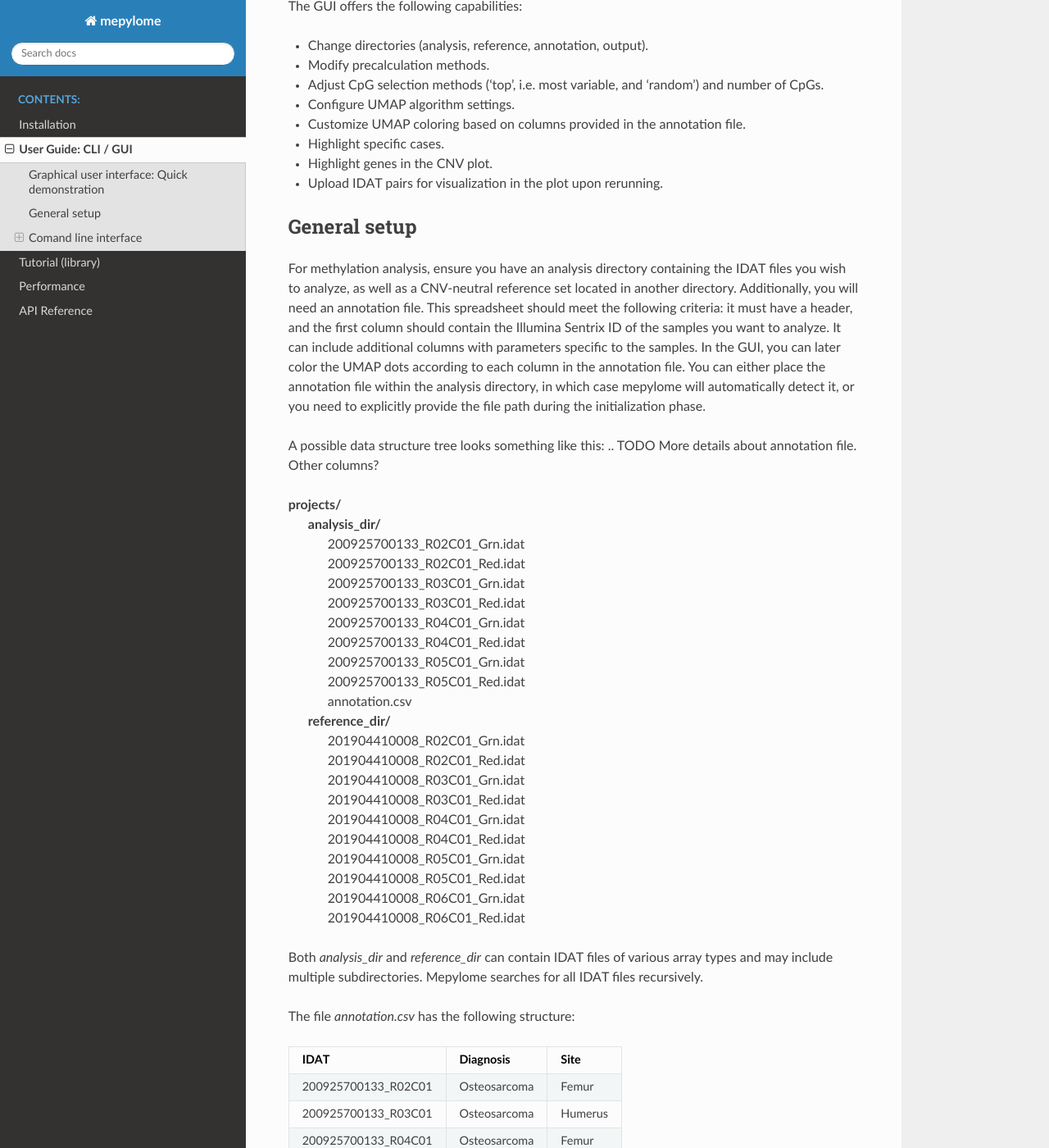
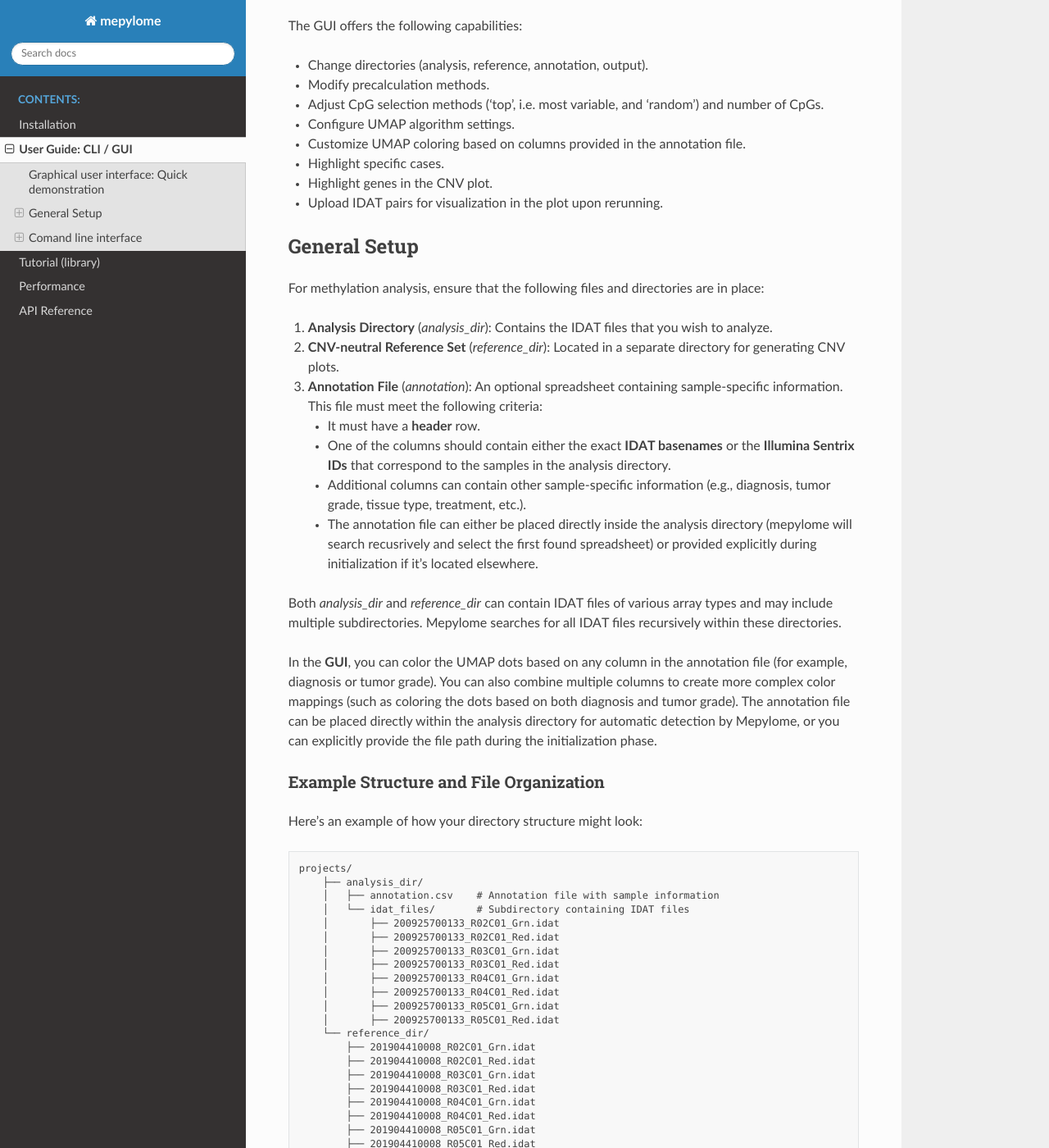
Before and after one commit to brj0/mepylome, a Sphinx documentation site: the page built from docs/gui_cli.rst, in a window 1280 px wide and 1400 px high, scrolled down 1509 px. Shown: the whole window at 82% size. Built offline with Sphinx 7.4.7 and the Read the Docs theme 3.1.0, drawn with Linux system fonts in a browser that asks for light colours; some of the changed text lies outside the part shown.

Commit message:
Improved doc and cli

```diff
--- a/docs/gui_cli.rst
+++ b/docs/gui_cli.rst
@@ -44,51 +44,76 @@ The GUI offers the following capabilities:
 
 .. _general_setup:
 
-General setup
+General Setup
 -------------
 
-For methylation analysis, ensure you have an analysis directory containing the
-IDAT files you wish to analyze, as well as a CNV-neutral reference set located
-in another directory. Additionally, you will need an annotation file. This
-spreadsheet should meet the following criteria: it must have a header, and the
-first column should contain the Illumina Sentrix ID of the samples you want to
-analyze. It can include additional columns with parameters specific to the
-samples. In the GUI, you can later color the UMAP dots according to each
-column in the annotation file. You can either place the annotation file within
-the analysis directory, in which case mepylome will automatically detect it, or
-you need to explicitly provide the file path during the initialization phase.
+For methylation analysis, ensure that the following files and directories are in place:
 
-A possible data structure tree looks something like this:
-.. TODO More details about annotation file. Other columns?
+1. **Analysis Directory** (`analysis_dir`): Contains the IDAT files that you
+   wish to analyze.
 
-| **projects/**
-|   **analysis_dir/**
-|     200925700133_R02C01_Grn.idat
-|     200925700133_R02C01_Red.idat
-|     200925700133_R03C01_Grn.idat
-|     200925700133_R03C01_Red.idat
-|     200925700133_R04C01_Grn.idat
-|     200925700133_R04C01_Red.idat
-|     200925700133_R05C01_Grn.idat
-|     200925700133_R05C01_Red.idat
-|     annotation.csv
-|   **reference_dir/**
-|     201904410008_R02C01_Grn.idat
-|     201904410008_R02C01_Red.idat
-|     201904410008_R03C01_Grn.idat
-|     201904410008_R03C01_Red.idat
-|     201904410008_R04C01_Grn.idat
-|     201904410008_R04C01_Red.idat
-|     201904410008_R05C01_Grn.idat
-|     201904410008_R05C01_Red.idat
-|     201904410008_R06C01_Grn.idat
-|     201904410008_R06C01_Red.idat
+2. **CNV-neutral Reference Set** (`reference_dir`): Located in a separate
+   directory for generating CNV plots.
+
+3. **Annotation File** (`annotation`): An optional spreadsheet containing
+   sample-specific information. This file must meet the following
+   criteria:
+
+   - It must have a **header** row.
+   - One of the columns should contain either the exact **IDAT basenames** or
+     the **Illumina Sentrix IDs** that correspond to the samples in the
+     analysis directory.
+   - Additional columns can contain other sample-specific information (e.g.,
+     diagnosis, tumor grade, tissue type, treatment, etc.).
+   - The annotation file can either be placed directly inside the analysis
+     directory (mepylome will search recusrively and select the first found
+     spreadsheet) or provided explicitly during initialization if it’s located
+     elsewhere.
 
 Both `analysis_dir` and `reference_dir` can contain IDAT files of various array
-types and may include multiple subdirectories. Mepylome searches for all IDAT
-files recursively.
+types and may include multiple subdirectories. Mepylome searches for all
+IDAT files recursively within these directories.
 
-The file `annotation.csv` has the following structure:
+In the **GUI**, you can color the UMAP dots based on any column in the annotation
+file (for example, diagnosis or tumor grade). You can also combine multiple
+columns to create more complex color mappings (such as coloring the dots based
+on both diagnosis and tumor grade). The annotation file can be placed directly
+within the analysis directory for automatic detection by Mepylome, or you can
+explicitly provide the file path during the initialization phase.
+
+
+Example Structure and File Organization
+~~~~~~~~~~~~~~~~~~~~~~~~~~~~~~~~~~~~~~~
+
+Here’s an example of how your directory structure might look:
+
+.. code-block::
+
+    projects/
+        ├── analysis_dir/
+        │   ├── annotation.csv    # Annotation file with sample information
+        │   └── idat_files/       # Subdirectory containing IDAT files
+        │       ├── 200925700133_R02C01_Grn.idat
+        │       ├── 200925700133_R02C01_Red.idat
+        │       ├── 200925700133_R03C01_Grn.idat
+        │       ├── 200925700133_R03C01_Red.idat
+        │       ├── 200925700133_R04C01_Grn.idat
+        │       ├── 200925700133_R04C01_Red.idat
+        │       ├── 200925700133_R05C01_Grn.idat
+        │       ├── 200925700133_R05C01_Red.idat
+        └── reference_dir/
+            ├── 201904410008_R02C01_Grn.idat
+            ├── 201904410008_R02C01_Red.idat
+            ├── 201904410008_R03C01_Grn.idat
+            ├── 201904410008_R03C01_Red.idat
+            ├── 201904410008_R04C01_Grn.idat
+            ├── 201904410008_R04C01_Red.idat
+            ├── 201904410008_R05C01_Grn.idat
+            ├── 201904410008_R05C01_Red.idat
+            └── 201904410008_R06C01_Grn.idat
+
+
+The file `annotation.csv` should have the following structure:
 
 ====================== ================ ===========
 IDAT                    Diagnosis        Site
@@ -99,9 +124,20 @@ IDAT                    Diagnosis        Site
 200925700133_R05C01     Osteosarcoma     femur
 ====================== ================ ===========
 
+That is:
 
-After completing the quick demonstration, you will have a valid setup in
-`~/mepylome/tutorial/`.
+.. code-block:: text
+
+    IDAT,Diagnosis,Site
+    200925700133_R02C01,Osteosarcoma,Femur
+    200925700133_R03C01,Osteosarcoma,Humerus
+    200925700133_R04C01,Osteosarcoma,Femur
+    200925700133_R05C01,Osteosarcoma,Femur
+
+
+After completing the quick demonstration (tutorial), you will have a valid
+setup in `~/mepylome/tutorial/`.
+
 
 
 Comand line interface
```
Also changed, not shown: 2 other files.
